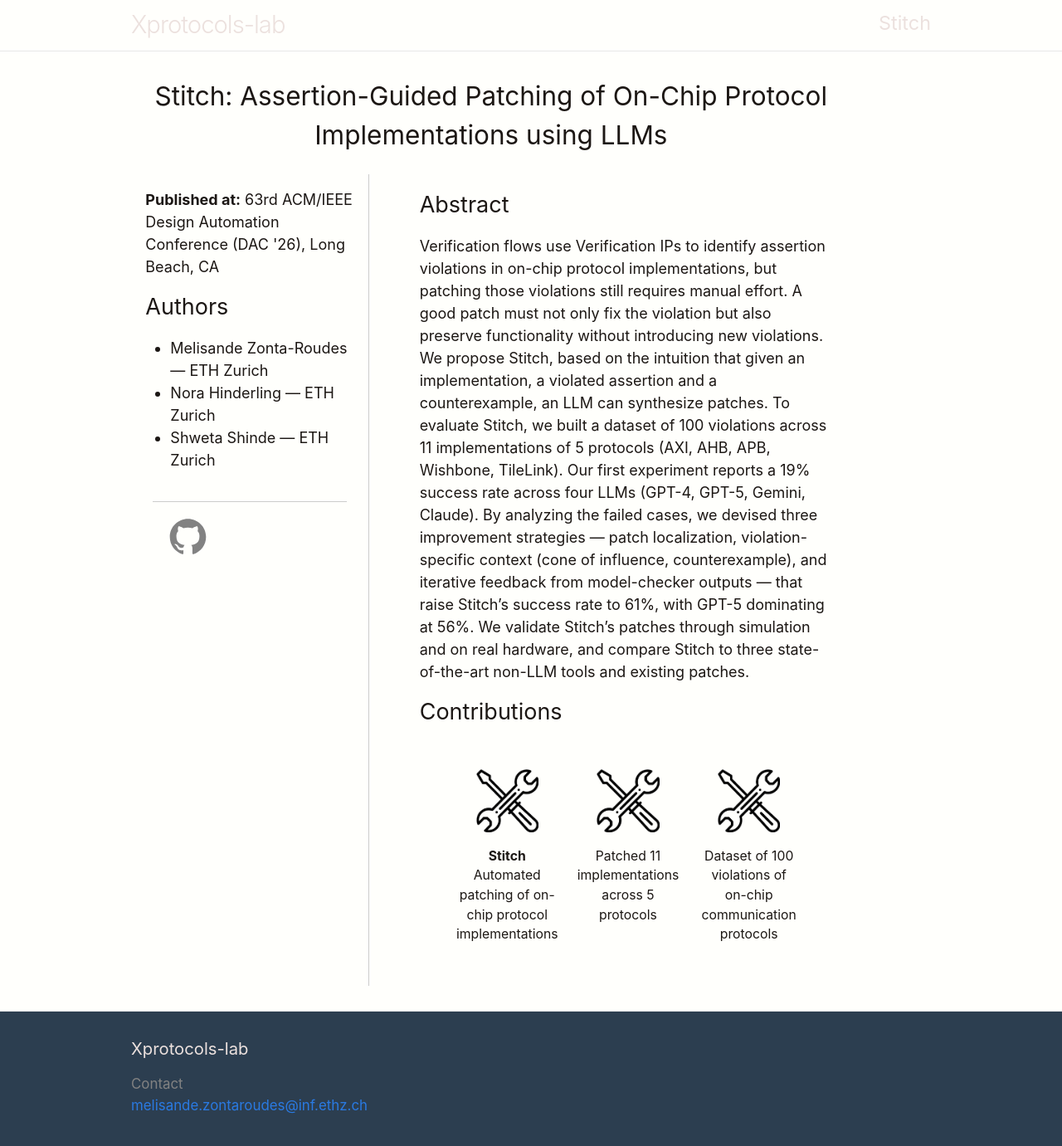
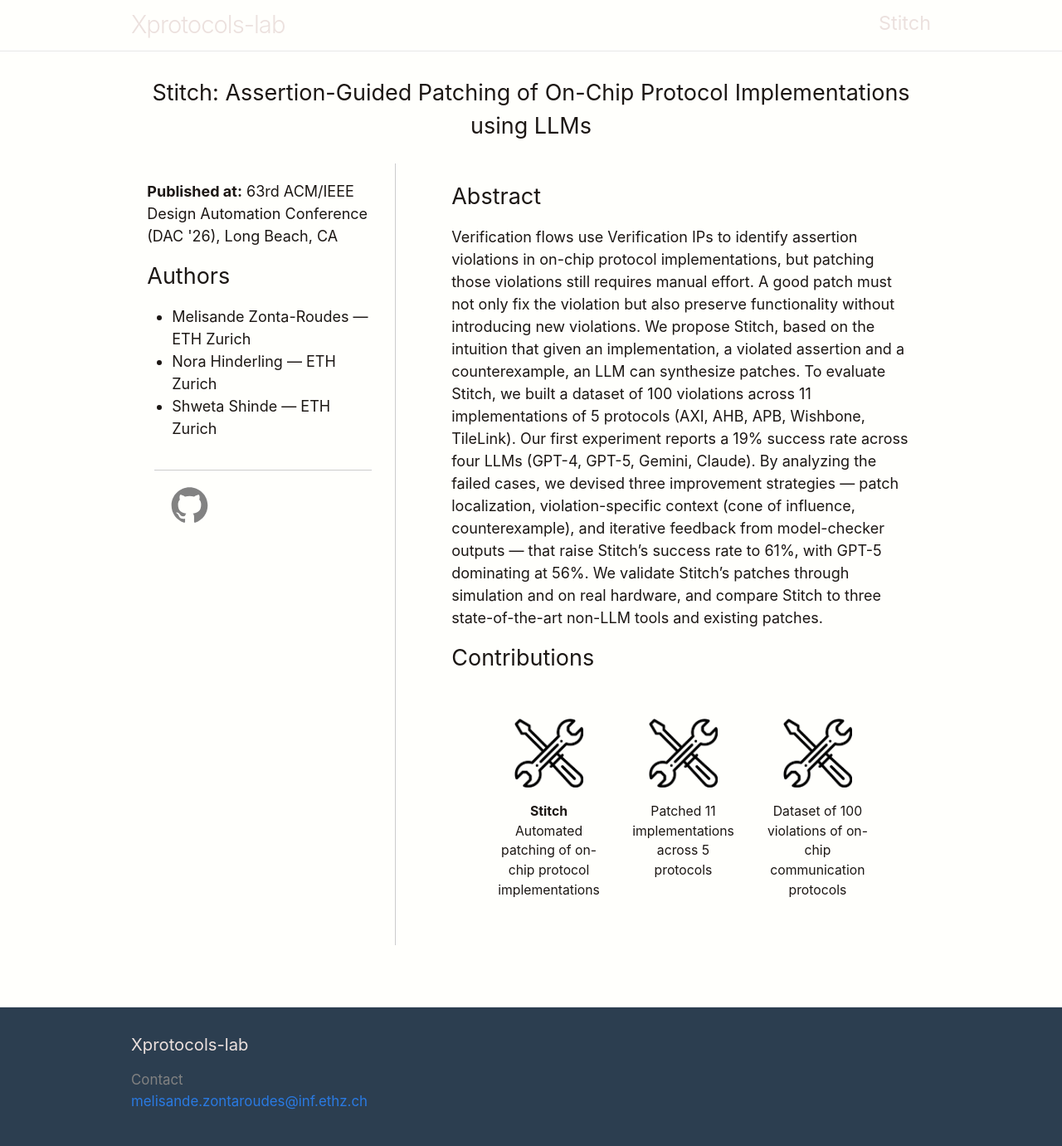
Before and after one commit to Xprotocols-lab/Xprotocols-lab.github.io, a Jekyll site: the page built from stitch/index.md, in a window 1280 px wide and 1400 px high. Shown: the top 1381 px of the window at 83% size. Built offline with Jekyll 4.4.1, drawn with Linux system fonts in a browser that asks for light colours.

Commit message:
Update minima.scss

```diff
--- a/_sass/minima.scss
+++ b/_sass/minima.scss
@@ -49,12 +49,3 @@ $on-laptop:        80% !default;
   "minima/layout",
   "minima/syntax-highlighting"
 ;
-.stitch-content{
-  width: 100%;
-}
-.wrapper-stitch{
-  max-width: 90%;
-}
-.stitch-title{
-  @include relative-font-size(1.75);
-}
```
